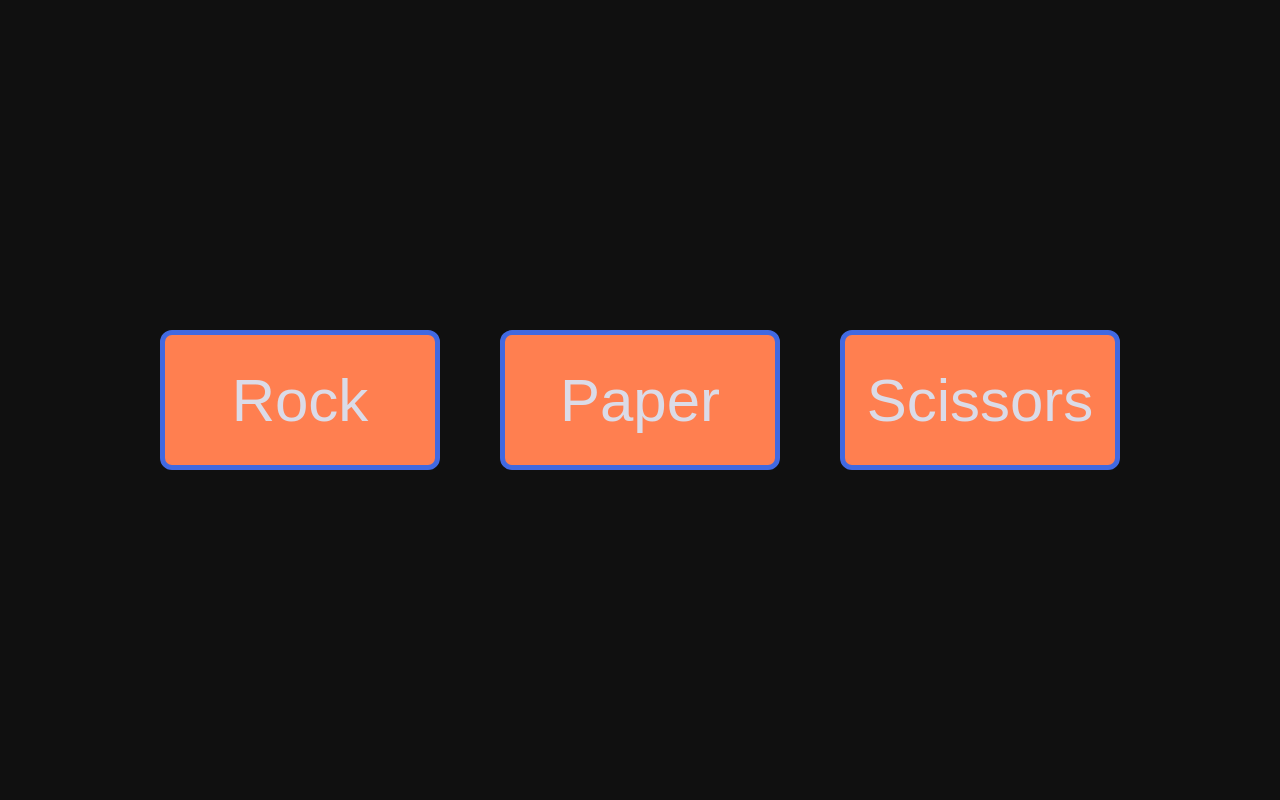
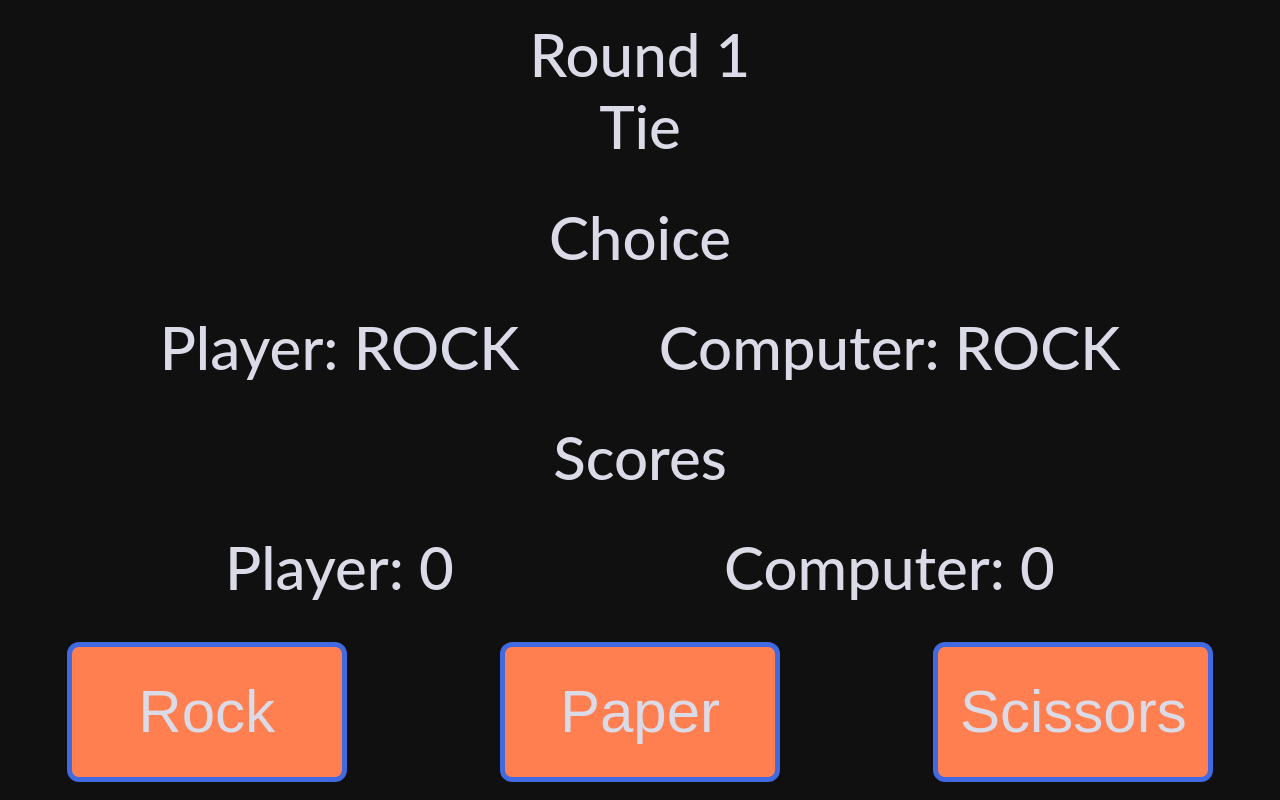
Before and after one commit to Ya-dola/odin-rps, a plain HTML site: page index.html in a window 1280 px wide. Both pictures are taken after a click on the button "Rock". Drawn offline with Linux system fonts and the light colour scheme.

Commit message:
Added UI for Odin RPS

```diff
--- a/app.js
+++ b/app.js
@@ -1,12 +1,24 @@
 // Variables
+// Constants
 const RPS = ["ROCK", "PAPER", "SCISSORS"];
+const optRock = document.querySelector('#btnRock');
+const optPaper = document.querySelector('#btnPaper');
+const optScissors = document.querySelector('#btnScissors');
+const btnRestart = document.querySelector('#btnRestart');
+const roundResTxt = document.querySelector('#roundRes');
+const playerScoreTxt = document.querySelector('#playerScore');
+const compScoreTxt = document.querySelector('#compScore');
+const playerChoiceTxt = document.querySelector('#playerChoice');
+const compChoiceTxt = document.querySelector('#compChoice');
+
+// Lets
 let roundResult = "";
 let playerWinCount = 0;
 let compWinCount = 0;
-let promptMsg = `Write your Playing Choice!\nOptions are: ${RPS[0]}, ${RPS[1]} or ${RPS[2]}`;
+let roundCount = 0;
 
 // Main Execution
-game()
+btnRestart.style.display = "none";
 
 // Functions
 function getComputerChoice() {
@@ -15,16 +27,17 @@ function getComputerChoice() {
 
 function playRound(playerChoice, compChoice) {
 
-    // Allows player to enter choice in case-insensitive format
-    playerChoice = playerChoice.toUpperCase();
+    // Update Choices
+    playerChoiceTxt.textContent = `Player: ${playerChoice}`;
+    compChoiceTxt.textContent = `Computer: ${compChoice}`;
 
-    if (compChoice === playerChoice) roundResult = "tie";
+    if (compChoice === playerChoice) roundResult = "Tie";
 
     // Player Winning Conditions
     if (playerChoice === RPS[0] && compChoice === RPS[2] ||
         playerChoice === RPS[2] && compChoice === RPS[1] ||
         playerChoice === RPS[1] && compChoice === RPS[0]) {
-        roundResult = `Player Wins the round! \nPlayer: ${playerChoice} | Computer: ${compChoice}`;
+        roundResult = "Player Wins the Round!";
         playerWinCount++;
     }
 
@@ -32,30 +45,58 @@ function playRound(playerChoice, compChoice) {
     if (compChoice === RPS[0] && playerChoice === RPS[2] ||
         compChoice === RPS[2] && playerChoice === RPS[1] ||
         compChoice === RPS[1] && playerChoice === RPS[0]) {
-        roundResult = `Computer Wins the round! \nComputer: ${compChoice} | Player: ${playerChoice}`;
+        roundResult = "Computer Wins the Round!";
         compWinCount++;
+    }
+
+    roundCount++;
+
+    updateDOMValues();
+
+    gameEndCheck();
+}
+
+function updateDOMValues() {
+    // Update Result of Round
+    roundResTxt.textContent = `Round ${roundCount}\n${roundResult}`;
+
+    // Update Scores
+    playerScoreTxt.textContent = `Player: ${playerWinCount}`;
+    compScoreTxt.textContent = `Computer: ${compWinCount}`;
+}
+
+function gameEndCheck() {
+    if (playerWinCount === 5 || compWinCount === 5) {
+        roundResTxt.textContent =
+            `${playerWinCount > compWinCount ? "Player" : "Computer"} Wins the GAME!`;
+
+        // End the Game
+        displayEndGameBtns();
     }
 }
 
-function game() {
+function displayEndGameBtns() {
+    optRock.style.display = "none";
+    optPaper.style.display = "none";
+    optScissors.style.display = "none";
 
-    // Reset Values for Counters
-    playerWinCount = 0;
-    compWinCount = 0;
+    btnRestart.style.display = "block";
+}
 
-    for (let i = 0; i < 5; i++) {
-        // playRound(prompt(`Round ${i + 1}\n${promptMsg}`), getComputerChoice());
+// Event Listeners
+optRock.addEventListener('click', () => {
+    playRound(RPS[0], getComputerChoice());
+});
 
-        // Log Result of Round
-        console.log(`Round ${i + 1}\n${roundResult}`);
-    }
+optPaper.addEventListener('click', () => {
+    playRound(RPS[1], getComputerChoice());
+});
 
-    if (playerWinCount === compWinCount)
-        roundResult = "Game is a tie!";
-    else if (playerWinCount > compWinCount)
-        roundResult = "Player Wins Game!";
-    else
-        roundResult = "Computer Wins Game!";
+optScissors.addEventListener('click', () => {
+    playRound(RPS[2], getComputerChoice());
+});
 
-    console.log(roundResult);
-}
+btnRestart.addEventListener('click', () => {
+    // Reload the Page to Restart the Game
+    location.reload();
+});
--- a/index.html
+++ b/index.html
@@ -7,10 +7,22 @@
         <script src="app.js" defer></script>
     </head>
     <body>
+        <div id="roundRes" class="infoTxt"></div> <!--JS Handled Value-->
+        <div class="infoTxt">Choice</div>
+        <div class="infoContainer">
+            <div id="playerChoice" class="infoTxt"></div> <!--JS Handled Value-->
+            <div id="compChoice" class="infoTxt"></div> <!--JS Handled Value-->
+        </div>
+        <div class="infoTxt">Scores</div>
+        <div class="infoContainer">
+            <div id="playerScore" class="infoTxt"></div> <!--JS Handled Value-->
+            <div id="compScore" class="infoTxt"></div> <!--JS Handled Value-->
+        </div>
         <div class="choices">
-            <button class="option">Rock</button>
-            <button class="option">Paper</button>
-            <button class="option">Scissors</button>
+            <button id="btnRock" class="option">Rock</button>
+            <button id="btnPaper" class="option">Paper</button>
+            <button id="btnScissors" class="option">Scissors</button>
+            <button id="btnRestart" class="option">Restart Game</button>
         </div>
     </body>
 </html>
--- a/style.css
+++ b/style.css
@@ -3,20 +3,43 @@ body {
     margin: 0;
     display: flex;
     flex-direction: column;
-    justify-content: space-between;
+    justify-content: space-evenly;
     align-items: stretch;
-    gap: 40px;
+    gap: 20px;
     background: #101010;
+}
+
+.infoTxt {
+    display: flex;
+    justify-content: center;
+    align-items: center;
+    text-align: center;
+    padding: 0 20px;
+    /*margin: auto;*/
+    color: #dbdbe7;
+    font-size: 60px;
+    font-weight: 500;
+    font-family: Lato, sans-serif;
+    white-space: pre-line;
+}
+
+.infoContainer {
+    display: flex;
+    flex-direction: row;
+    gap: 60px;
+    padding: 0 120px;
+    justify-content: space-around;
+    align-items: center;
 }
 
 .choices {
     display: flex;
     flex-direction: row;
     gap: 60px;
-    padding: 20px;
+    padding: 0 20px;
     justify-content: space-around;
     align-items: center;
-    margin: auto;
+    /*margin: auto;*/
 }
 
 .option {
```
